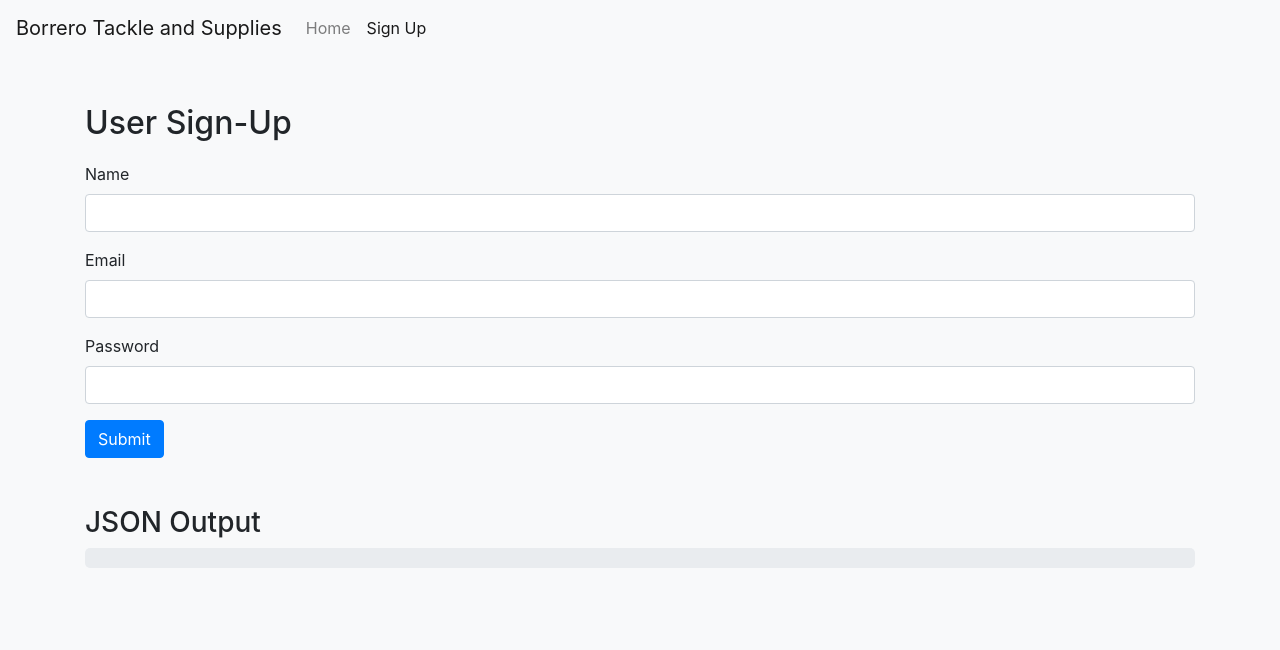
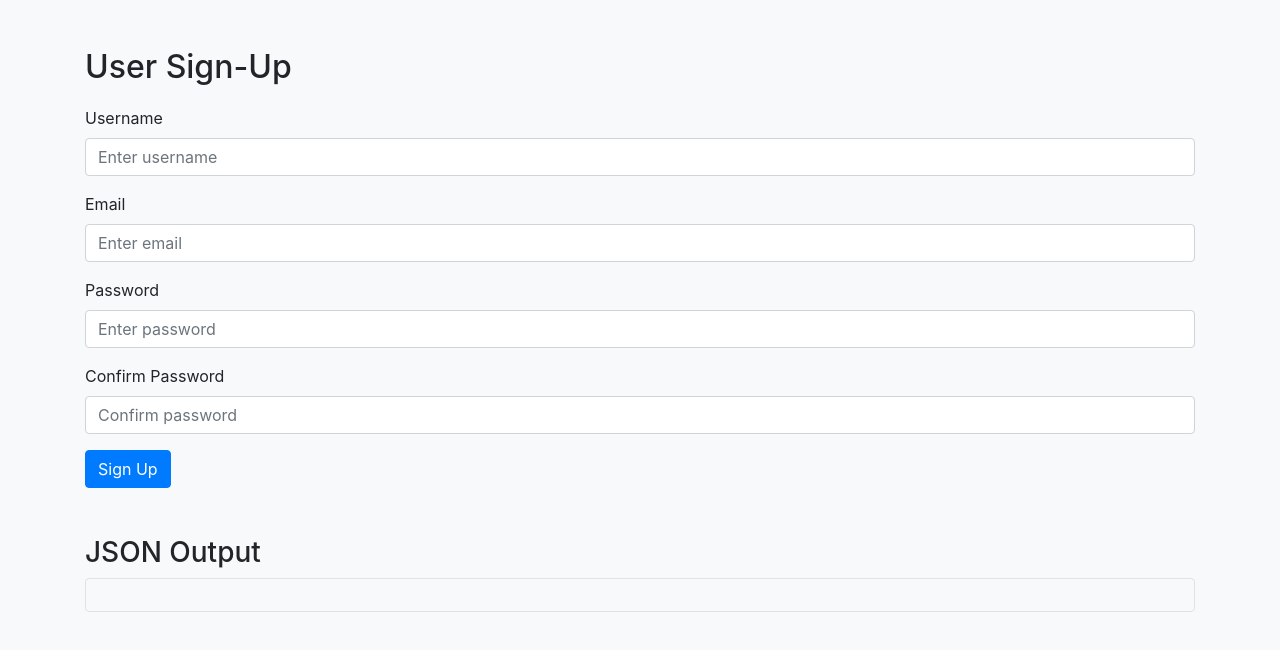
Before and after one commit to JordanBorrero/SoloLab6, a plain HTML site: page index.html in a window 1280 px wide. Drawn offline with nearby package versions, Linux system fonts and the light colour scheme.

Commit message:
Update index.html

```diff
--- a/index.html
+++ b/index.html
@@ -8,36 +8,31 @@
     <link rel="stylesheet" href="styles.css">
 </head>
 <body>
-    <nav class="navbar navbar-expand-lg navbar-light bg-light">
-        <a class="navbar-brand" href="#">Borrero Tackle and Supplies</a>
-        <div class="collapse navbar-collapse">
-            <ul class="navbar-nav mr-auto">
-                <li class="nav-item"><a class="nav-link" href="index.html">Home</a></li>
-                <li class="nav-item active"><a class="nav-link" href="signup.html">Sign Up</a></li>
-            </ul>
-        </div>
-    </nav>
-
     <div class="container mt-5">
         <h2>User Sign-Up</h2>
-        <form id="signupForm">
+        <form id="signupForm" onsubmit="return validateForm(event)">
             <div class="form-group">
-                <label for="name">Name</label>
-                <input type="text" class="form-control" id="name" required>
+                <label for="username">Username</label>
+                <input type="text" class="form-control" id="username" placeholder="Enter username" onfocusout="validate(this)">
             </div>
             <div class="form-group">
                 <label for="email">Email</label>
-                <input type="email" class="form-control" id="email" required>
+                <input type="email" class="form-control" id="email" placeholder="Enter email" onfocusout="validate(this)">
             </div>
             <div class="form-group">
                 <label for="password">Password</label>
-                <input type="password" class="form-control" id="password" required>
+                <input type="password" class="form-control" id="password" placeholder="Enter password" onfocusout="validate(this)">
             </div>
-            <button type="submit" class="btn btn-primary">Submit</button>
+            <div class="form-group">
+                <label for="confirmPassword">Confirm Password</label>
+                <input type="password" class="form-control" id="confirmPassword" placeholder="Confirm password" onfocusout="validate(this)">
+            </div>
+            <button type="submit" class="btn btn-primary">Sign Up</button>
         </form>
+        <div id="errorMessage" class="text-danger mt-3"></div>
 
         <h3 class="mt-5">JSON Output</h3>
-        <pre id="jsonOutput"></pre>
+        <pre id="jsonOutput" class="bg-light p-3 border rounded"></pre>
     </div>
 
     <script src="script.js"></script>
```
